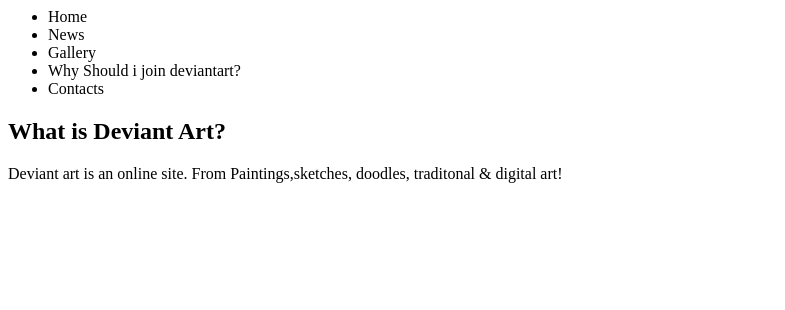
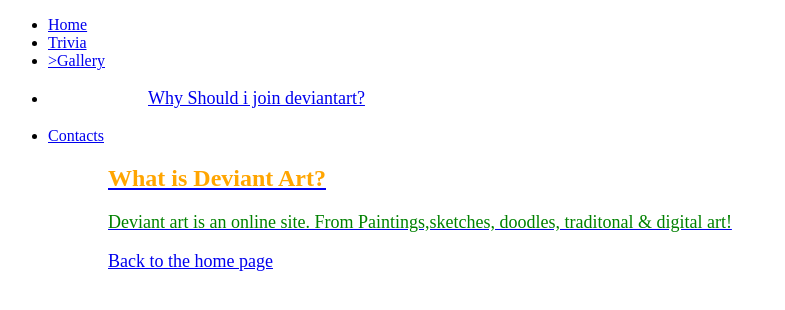
Before and after one commit to jcukah/DeviantArt, a plain HTML site: page index.html in a window 1280 px wide. Shown: the whole page, without its empty margins (0-785 px from the left). Drawn offline with Linux system fonts and the light colour scheme.

Commit message:
Update index.html

```diff
--- a/index.html
+++ b/index.html
@@ -1,14 +1,34 @@
+<!doctype html>
+<html>
 <title>DeviantArt</title>
+<head>
 <style>
+h2 {
+ color: #FFA500;
+ margin-left: 100px;
+}
+p {
 
+font-size: large;
+font-family: sans-seriff;
+ color: #008000;
+margin-left: 100px;
+
+}
 </style>
+  </head>
+  <body>
 <ul>
-<li>Home</li>
-<li>News</li>
-<li>Gallery</li>
-<li>Why Should i join deviantart?</li>
-<li>Contacts</li>
+<li><a href="index.html">Home</li>
+<li><a href="about.html">Trivia</li>
+<li><a href="art.html">>Gallery</li>
+<li><p><a href="reasons.html">Why Should i join deviantart?</li>
+<li><a href="contact.html">Contacts</li>
 </ul>
 <h2>What is Deviant Art?</h2>
 
 <p>Deviant art is an online site. From Paintings,sketches, doodles, traditonal & digital art!</p>
+<p><a href="index.html">Back to the home page </p>
+
+</body>
+</html>
```
